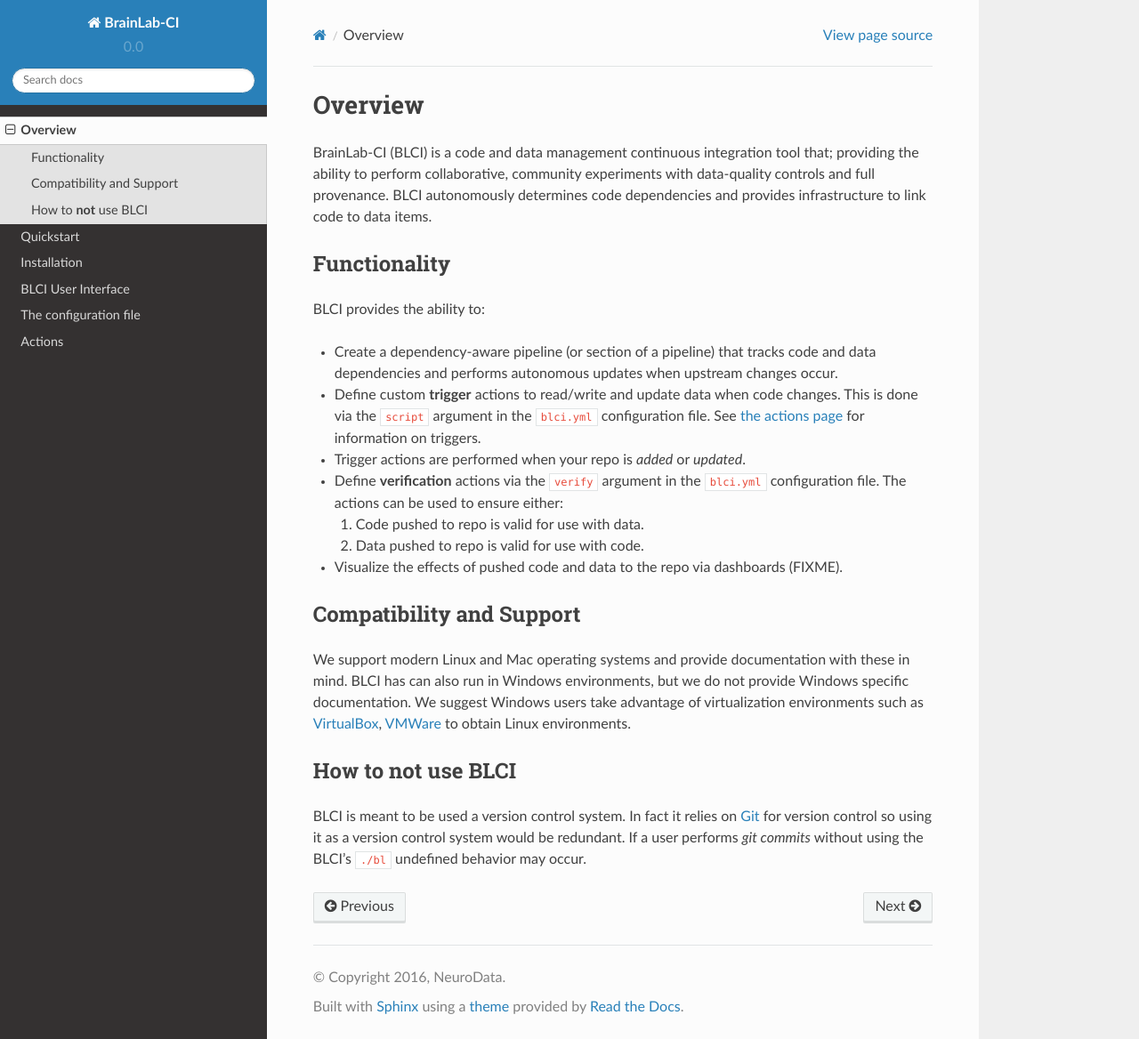
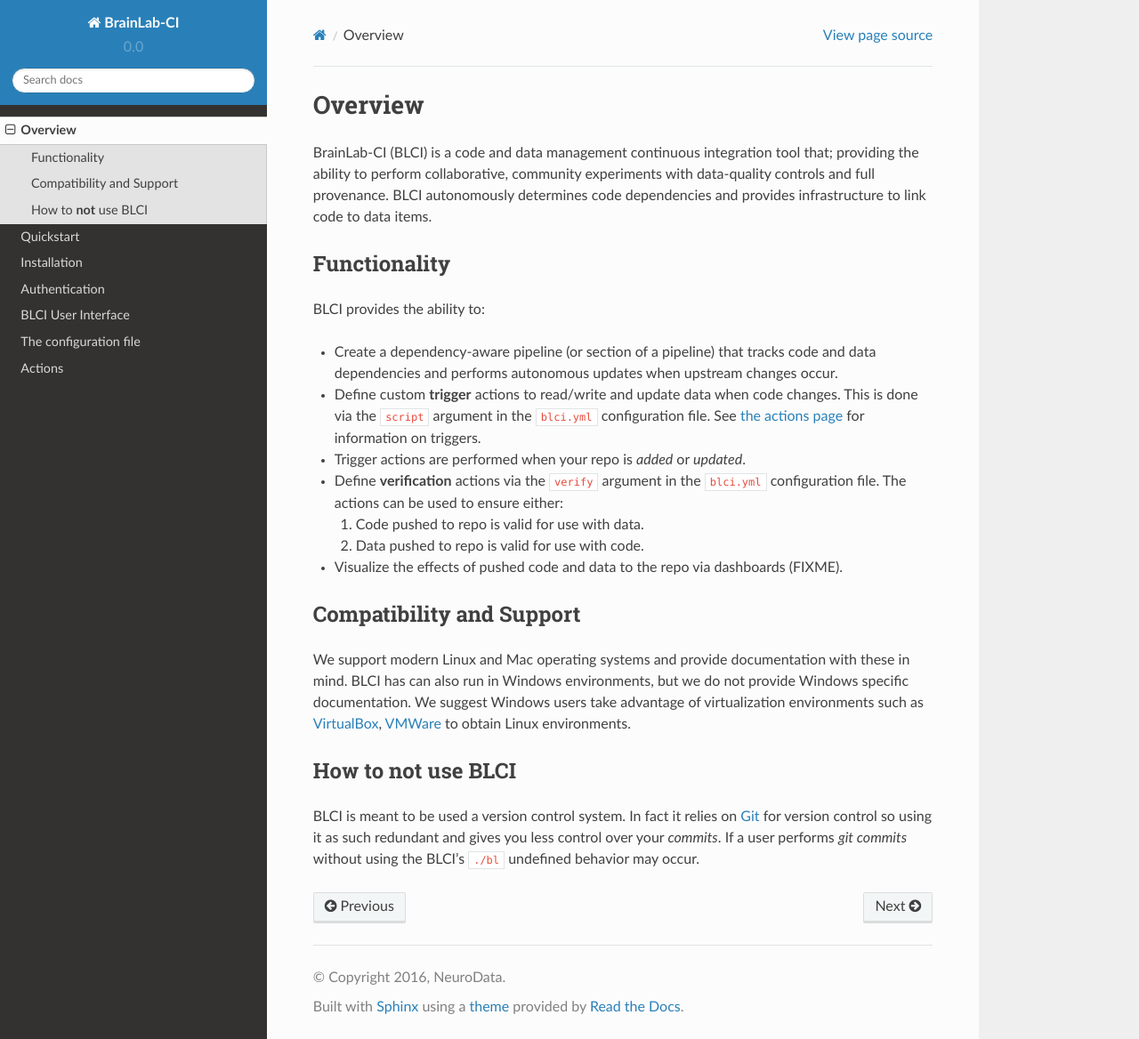
Before and after one commit to neurodata-arxiv/blci, a Sphinx documentation site: the page built from docs/source/overview.md, in a window 1280 px wide and 1168 px high. Shown: the whole window at 89% size. Built offline with Sphinx 7.4.7 and the Read the Docs theme 2.0.0, drawn with Linux system fonts in a browser that asks for light colours.

Commit message:
docs: authentication docs written

```diff
--- a/docs/source/index.rst
+++ b/docs/source/index.rst
@@ -14,6 +14,7 @@
     overview
     quickstart
     install
+    authentication
     interface
     config
     actions
--- a/docs/source/overview.md
+++ b/docs/source/overview.md
@@ -30,4 +30,4 @@
 
 ## How to **not** use BLCI
 
-BLCI is meant to be used a version control system. In fact it relies on [Git](https://git-scm.com/) for version control so using it as a version control system would be redundant. If a user performs *git commits* without using the BLCI's `./bl` undefined behavior may occur.
+BLCI is meant to be used a version control system. In fact it relies on [Git](https://git-scm.com/) for version control so using it as such redundant and gives you less control over your *commits*. If a user performs *git commits* without using the BLCI's `./bl` undefined behavior may occur.
```
Also changed, not shown: docs/source/authentication.md (added, +33 -0 lines).
